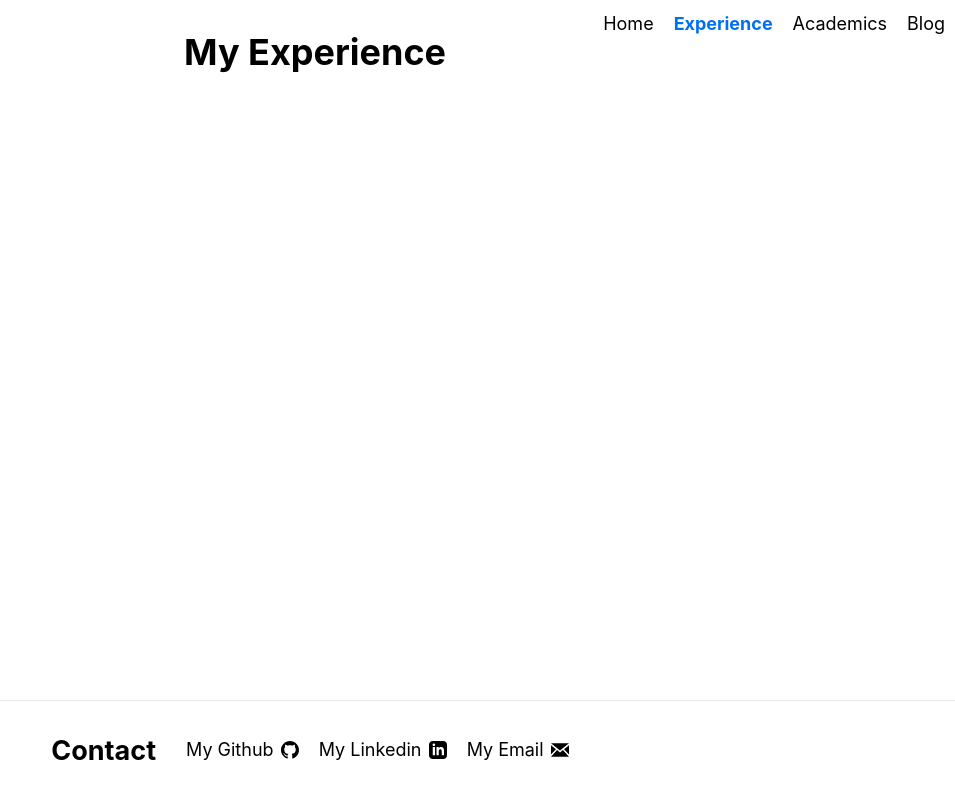
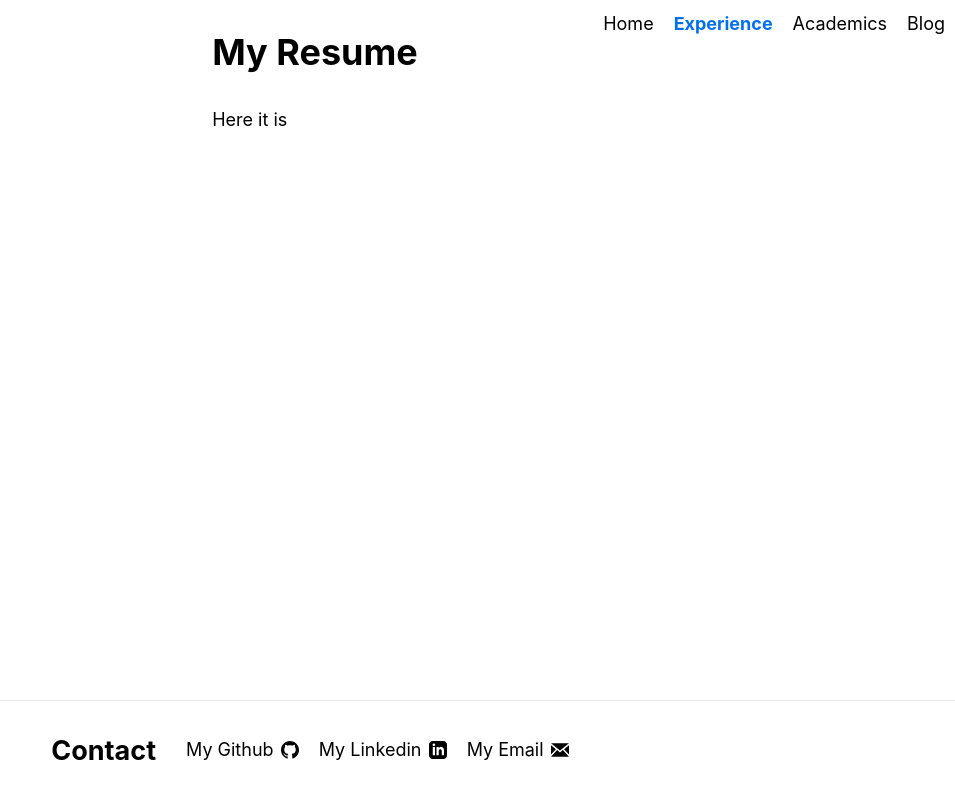
Before and after one commit to ZenghaoWang/personal_website, a Next.js app: page /experience in a window 1280 px wide. Shown: the whole page, without its empty margins (325-1280 px from the left). Built offline with nearby package versions, Linux system fonts and the light colour scheme.

Commit message:
Declared PostData as a type in env.d.ts

```diff
--- a/components/BlogPostListing/BlogPostListing.tsx
+++ b/components/BlogPostListing/BlogPostListing.tsx
@@ -1,14 +1,12 @@
 import Link from "next/link";
-import { PostData } from "../../pages/blog/index";
 import styles from "./BlogPostListing.module.scss";
 
 type BlogPostProps = {
-  post: PostData;
+  post: PostMetadata;
 };
 
 const BlogPostListing: React.FC<BlogPostProps> = ({ post }) => {
   return (
-    <div key={post.slug}>
     <Link href={`/blog/${post.slug}`}>
       <a>
         <h2 className={styles.title}>{post.title}</h2>
@@ -16,7 +14,6 @@ const BlogPostListing: React.FC<BlogPostProps> = ({ post }) => {
         <p className={styles.description}>{post.description}</p>
       </a>
     </Link>
-    </div>
   );
 };
 
--- a/package.json
+++ b/package.json
@@ -20,6 +20,7 @@
   "devDependencies": {
     "@types/node": "^14.14.6",
     "@types/react": "^16.9.55",
+    "@types/react-pdf": "^5.0.0",
     "@types/react-syntax-highlighter": "^13.5.0",
     "typescript": "^4.0.5"
   }
--- a/pages/blog/[slug].tsx
+++ b/pages/blog/[slug].tsx
@@ -8,7 +8,7 @@ import { POSTS_PATH } from "../../util/paths";
 
 type PostProps = {
   markdownContent: string;
-  metadata: { [key: string]: any };
+  metadata: PostMetadata;
 };
 
 const Post = ({ markdownContent, metadata }: PostProps) => {
--- a/pages/experience.tsx
+++ b/pages/experience.tsx
@@ -1,5 +1,17 @@
 const experience: React.FC = () => {
-  return <h1>My Experience</h1>;
+  return (
+    <div>
+      <h1>My Resume</h1>
+      <p>
+        <a
+          href="https://github.com/ZenghaoWang/MyResume/blob/master/resume.pdf"
+          target="_blank"
+        >
+          Here it is
+        </a>
+      </p>
+    </div>
+  );
 };
 
 export default experience;
```
Also changed, not shown: pages/blog/index.tsx (+3 -12 lines), next-env.d.ts, 1 other file (tests, documents, lock files or other folders). Lines whose indentation alone changed are shown as unchanged.
